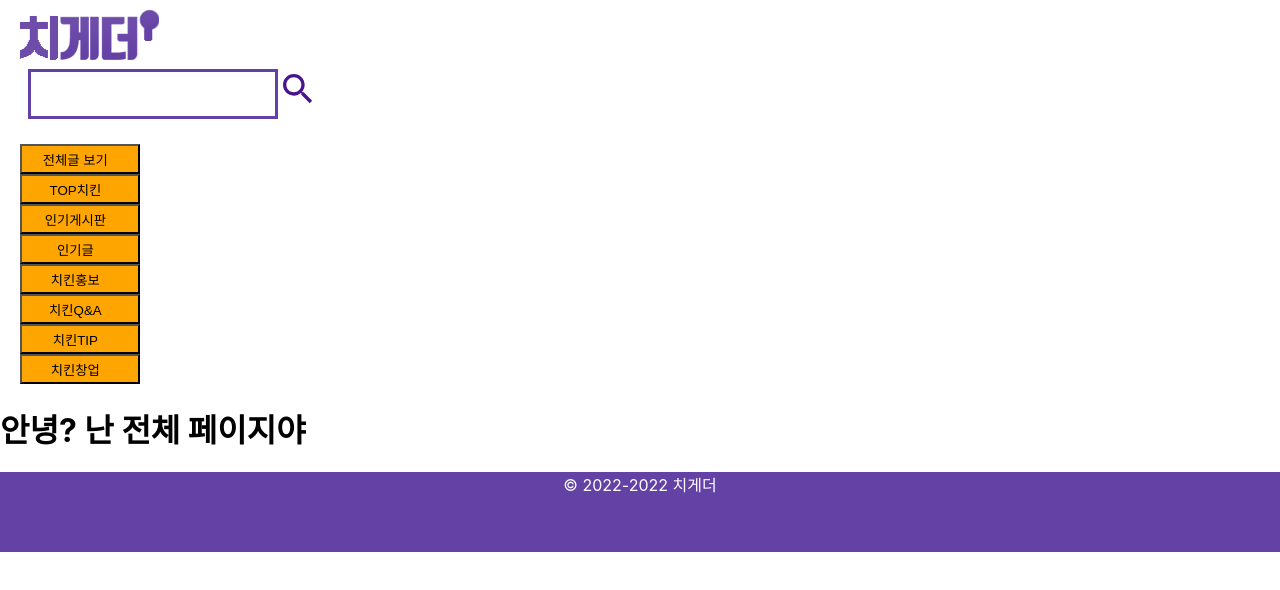
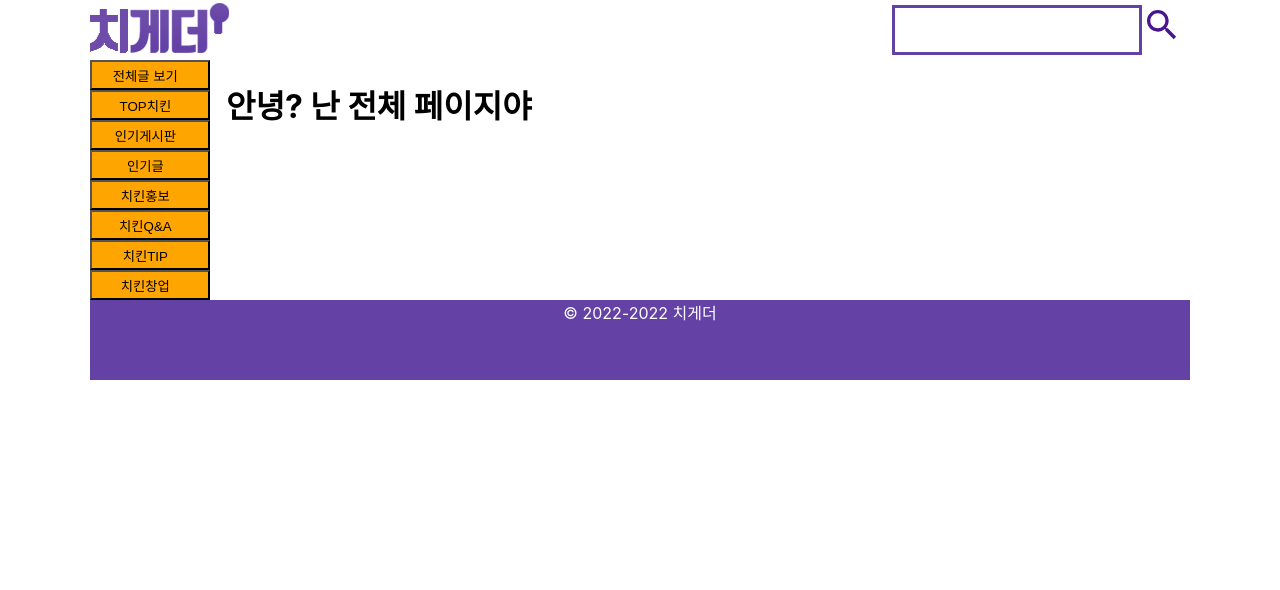
Before and after one commit to e-ssamma/chigether, a React (Create React App) app: page /AllPage in a window 1280 px wide. Shown: the top 590 px of the page. Built offline with nearby package versions, Linux system fonts and the light colour scheme.

Commit message:
feat: 규칙 잡기

```diff
--- a/src/components/Footer/index.jsx
+++ b/src/components/Footer/index.jsx
@@ -1,12 +1,36 @@
 import React from "react";
+import styled from "styled-components";
+
 import "./style.css"
 
 function Footer() {
   return (
-    <footer className="footer">
-      <span>© 2022-2022 치게더</span>
-    </footer>
+    <FooterWrapper>
+      <div className="container">
+        <span>© 2022-2022 치게더</span>
+      </div>
+    </FooterWrapper>
   );
 }
 
 export default Footer;
+
+const FooterWrapper = styled.footer`
+  display: flex;
+  justify-content: center;
+
+ .container {
+    display: flex;
+    flex-direction: column;
+    margin-top: auto;
+    height: 10%;
+    text-align: center;
+    position: absolute;
+    background-color: #6441a5;
+    color: white;
+  }
+
+  .footerItem {
+    margin-top: auto;
+  }
+`;
--- a/src/components/Header/index.jsx
+++ b/src/components/Header/index.jsx
@@ -4,12 +4,11 @@ import styled from "styled-components";
 
 import {purple} from "@mui/material/colors";
 import SearchIcon from "@mui/icons-material/Search";
-import "./style.css";
 
 function Header() {
   return (
-    <HeaderWrapper>
-      <div className="container">
+    <Wrapper>
+      <Container className="container">
         <Link to="/">
           <img className="logo-image" src="img/logo.png" />
         </Link>
@@ -17,18 +16,40 @@ function Header() {
           <input className="search-input" type="text" name="search" />
           <SearchIcon sx={{color: purple[900], fontSize: 40}} />
         </div>
-      </div>
-    </HeaderWrapper>
+      </Container>
+    </Wrapper>
   );
 }
 
 export default Header;
 
-const HeaderWrapper = styled.header`
-  width: 98%;
+const Wrapper = styled.header`
+  display: flex;
+  justify-content: center;
+`;
+
+const Container = styled.div`
   display: flex;
   justify-content: space-between;
-  margin-top: 10px;
-  margin-left: 20px;
-  margin-right: 20px;
-`;
+  align-items: center;
+
+  .logo-image {
+    height: 50px;
+    width: 139px;
+  }
+
+  .search {
+    position: relative;
+    display: flex;
+    flex-direction: row;
+    height: 50px;
+    padding: 0.3em 0.5em;
+  }
+
+  .search-input {
+    border: 3px solid #6441a5;
+    background: #fff;
+    font-size: 1.1em;
+    padding: 0.3em 0.5em;
+  }
+`
--- a/src/components/Header/style.css
+++ /dev/null
@@ -1,19 +0,0 @@
-.logo-image {
-  height: 50px;
-  width: 139px;
-}
-
-.search {
-  position: relative;
-  display: flex;
-  flex-direction: row;
-  height: 50px;
-  padding: 0.3em 0.5em;
-}
-
-.search-input {
-  border: 3px solid #6441a5;
-  background: #fff;
-  font-size: 1.1em;
-  padding: 0.3em 0.5em;
-}
--- a/src/components/Layout/MainLayout.jsx
+++ b/src/components/Layout/MainLayout.jsx
@@ -11,8 +11,10 @@ function MainLayout() {
     <Wrapper>
       <Header />
       <ContentWrapper>
-        <SideBar/>
-        <Outlet />
+        <div className="container">
+          <SideBar/>
+          <Outlet />
+        </div>
       </ContentWrapper>
       <Footer />
     </Wrapper>
@@ -30,4 +32,12 @@ const Wrapper = styled.div`
 `;
 
 const ContentWrapper = styled.div`
+  display: flex;
+  justify-content: center;
+
+  .container {
+    display: flex;
+    justify-content: space-between;
+    gap: 1em;
+  }
 `;
--- a/src/components/SideBar/index.jsx
+++ b/src/components/SideBar/index.jsx
@@ -45,9 +45,6 @@ function SideBar() {
 export default SideBar;
 
 const Sidebar = styled.nav`
-  margin-top: 20px;
-  margin-left: 20px;
-  margin-right: 20px;
 
   button {
     height: 30px;
--- a/src/index.css
+++ b/src/index.css
@@ -27,5 +27,5 @@ code {
 }
 
 .container {
-  width: 1080px;
+  width: 1100px;
 }
--- a/src/pages/Home/index.jsx
+++ b/src/pages/Home/index.jsx
@@ -2,8 +2,8 @@ import React from "react";
 
 function Home() {
   return (
-    <div className="container">
-      <table border={1} width="1000px" height="2000px">
+    <div>
+      <table border={1}>
 	    <tbody>
           <tr>
             <td width="500px" height="500px" align="center">
```
